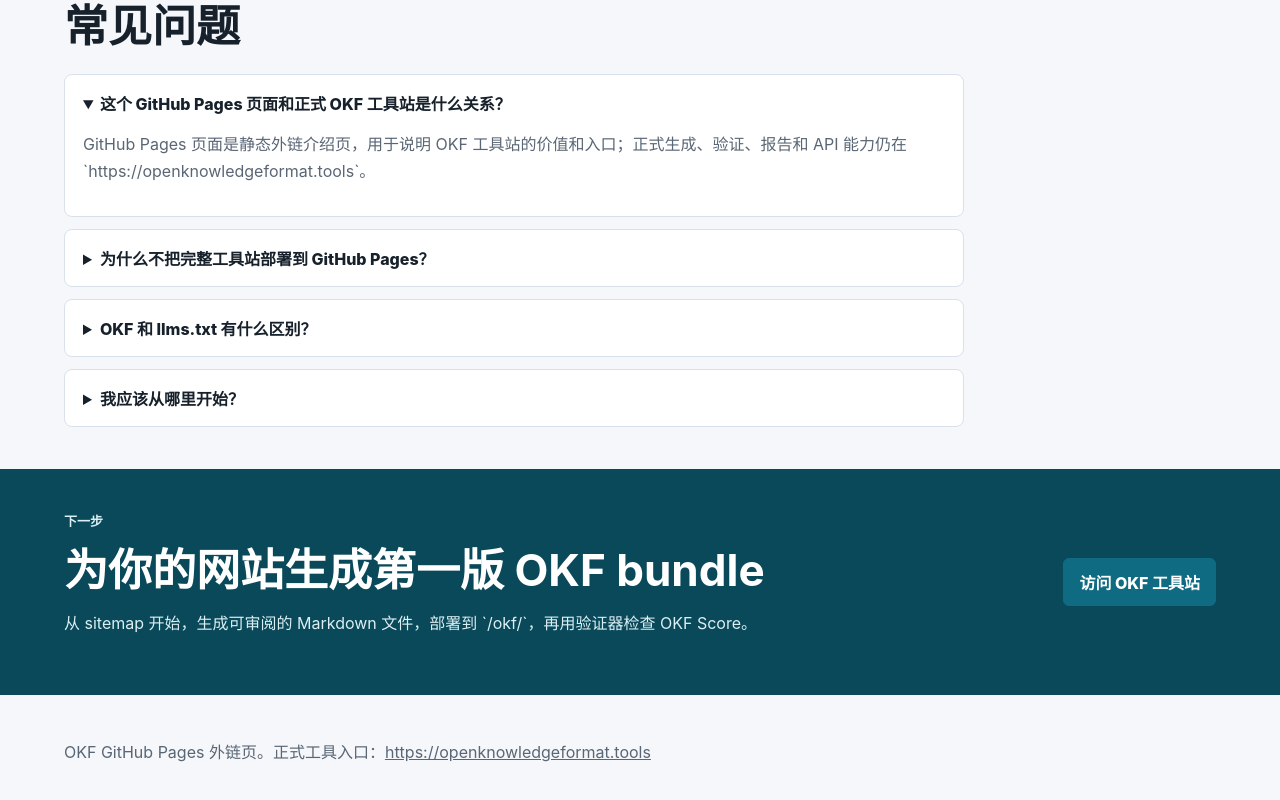
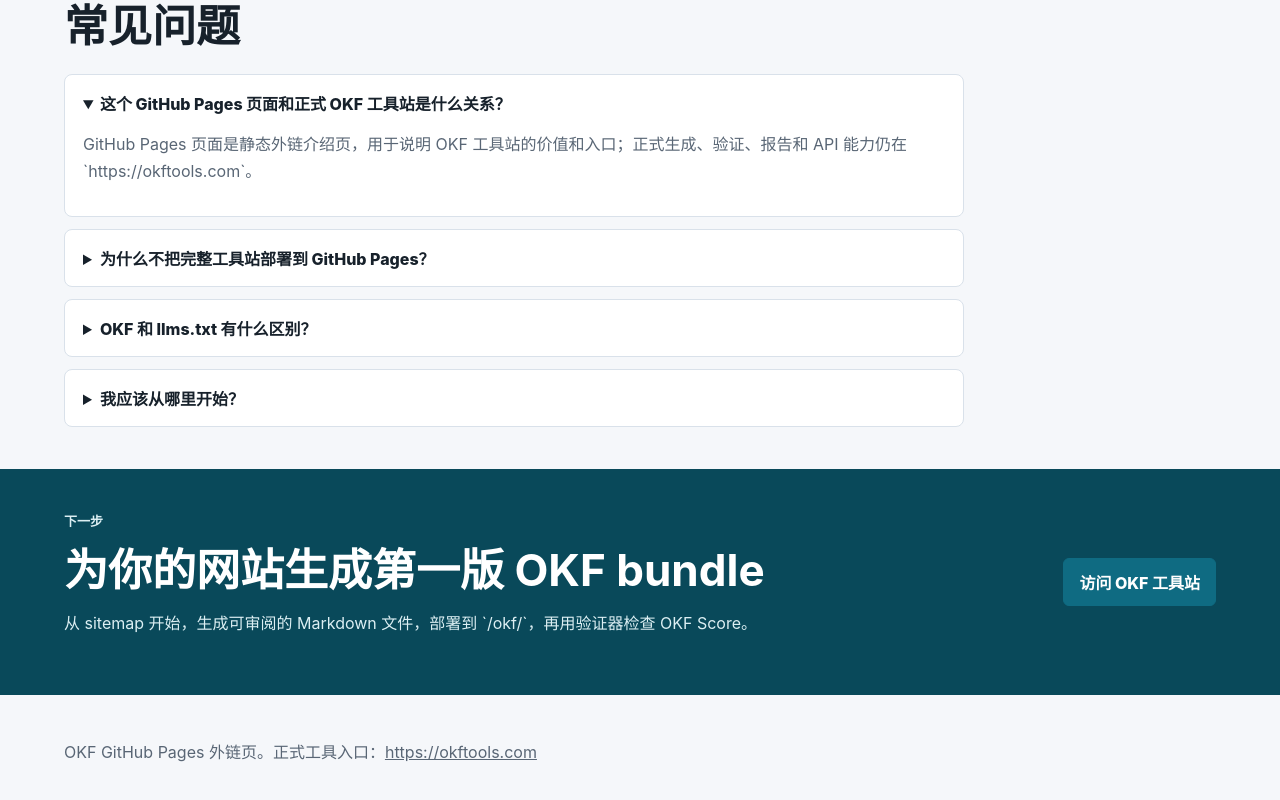
Before and after one commit to szy130GitHub/okf-github-pages, a plain HTML site: page index.html in a window 1280 px wide. Shown: the part 3531-4331 px from the top of the page. Drawn offline with Linux system fonts and the light colour scheme.

Commit message:
fix: point OKF links to okftools.com

```diff
--- a/index.html
+++ b/index.html
@@ -21,7 +21,7 @@
   </head>
   <body>
     <header class="site-header">
-      <a class="brand" href="https://openknowledgeformat.tools">OKF 工具站</a>
+      <a class="brand" href="https://okftools.com">OKF 工具站</a>
       <nav aria-label="页面导航">
         <a href="#features">功能</a>
         <a href="#use-cases">使用场景</a>
@@ -43,8 +43,8 @@
             这个 GitHub Pages 页面是静态介绍页。正式工具、在线生成和在线验证请访问主站。
           </p>
           <div class="actions">
-            <a class="button" href="https://openknowledgeformat.tools">访问 OKF 工具站</a>
-            <a class="button secondary" href="https://openknowledgeformat.tools/open-knowledge-format-generator">打开 OKF 生成器</a>
+            <a class="button" href="https://okftools.com">访问 OKF 工具站</a>
+            <a class="button secondary" href="https://okftools.com/open-knowledge-format-generator">打开 OKF 生成器</a>
           </div>
         </div>
         <aside class="signal-panel" aria-label="OKF 概念示例">
@@ -170,7 +170,7 @@
         <div class="faq">
           <details open>
             <summary>这个 GitHub Pages 页面和正式 OKF 工具站是什么关系？</summary>
-            <p>GitHub Pages 页面是静态外链介绍页，用于说明 OKF 工具站的价值和入口；正式生成、验证、报告和 API 能力仍在 `https://openknowledgeformat.tools`。</p>
+            <p>GitHub Pages 页面是静态外链介绍页，用于说明 OKF 工具站的价值和入口；正式生成、验证、报告和 API 能力仍在 `https://okftools.com`。</p>
           </details>
           <details>
             <summary>为什么不把完整工具站部署到 GitHub Pages？</summary>
@@ -193,12 +193,12 @@
           <h2>为你的网站生成第一版 OKF bundle</h2>
           <p>从 sitemap 开始，生成可审阅的 Markdown 文件，部署到 `/okf/`，再用验证器检查 OKF Score。</p>
         </div>
-        <a class="button" href="https://openknowledgeformat.tools">访问 OKF 工具站</a>
+        <a class="button" href="https://okftools.com">访问 OKF 工具站</a>
       </section>
     </main>
 
     <footer>
-      <p>OKF GitHub Pages 外链页。正式工具入口：<a href="https://openknowledgeformat.tools">https://openknowledgeformat.tools</a></p>
+      <p>OKF GitHub Pages 外链页。正式工具入口：<a href="https://okftools.com">https://okftools.com</a></p>
     </footer>
   </body>
 </html>
```
Also changed, not shown: 1 other file.
